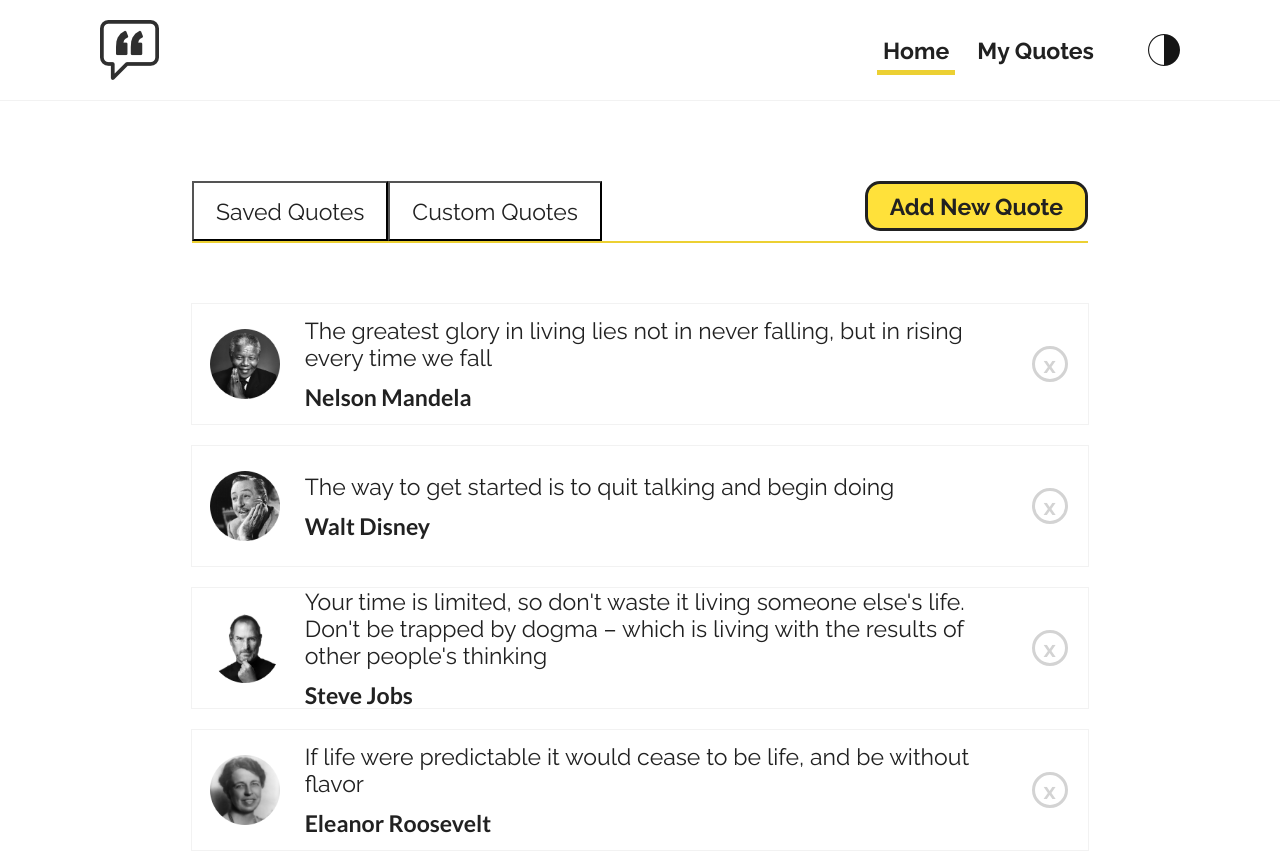
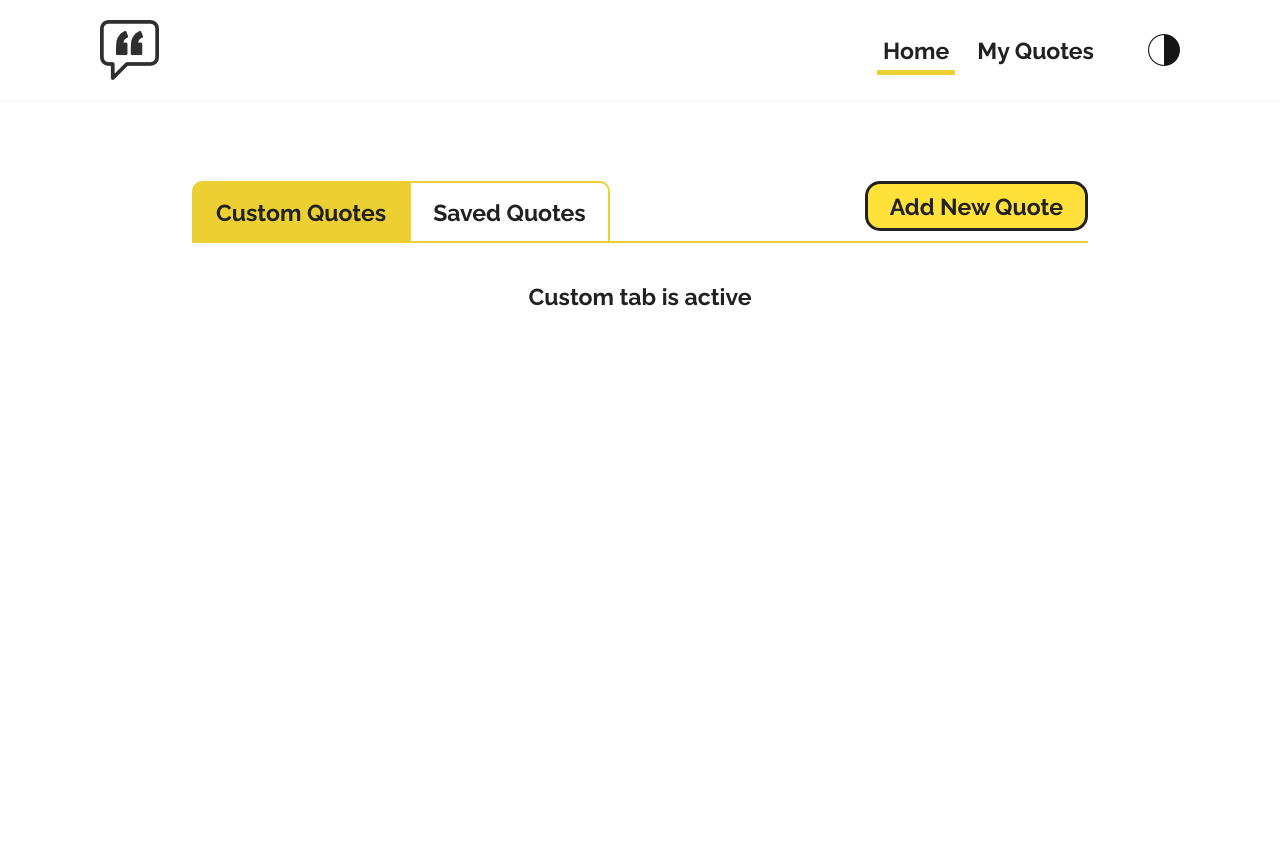
Before and after one commit to JHannah30/Quote-Generator, a React (Create React App) app in the folder quote-generator/: page /my-quotes in a window 1280 px wide. Shown: the top 853 px of the page. After the commit the page ends 800 px from the top, so only its background shows below. Built offline with nearby package versions, Linux system fonts and the light colour scheme.

Commit message:
Able to change between custom quotes and saved quotes tabs. Each tab changes which data appears on the page

```diff
--- a/quote-generator/src/App.js
+++ b/quote-generator/src/App.js
@@ -14,7 +14,7 @@ function App() {
   const [saveAlert, setSaveAlert] = useState(null)
   const [quotes, setQuotes] = useState([...QuoteData]);
   const [currentQuote, setCurrentQuote] = useState(quotes[Math.floor(Math.random() * 30)]);
-  const [customQuotes, setCustomQuotes] = useState([]);
+  const [customQuotes, setCustomQuotes] = useState(null);
 
   const handleDarkMode = () => {
     setDarkMode(!darkMode);
--- a/quote-generator/src/components/MyQuotes.css
+++ b/quote-generator/src/components/MyQuotes.css
@@ -14,8 +14,24 @@
 }
 
 .tab-btn {
+  margin-bottom: -2px;
   padding: 6px 22px;
   background-color: transparent;
+  border: solid 2px rgb(236, 208, 51);
+  font-weight: bold;
+}
+
+.left-tab {
+  border-radius: 10px 0 0 0;
+}
+
+.right-tab {
+  border-radius: 0 10px 0 0;
+  margin-left: -1px;
+}
+
+.active-tab {
+  background-color: rgb(236, 208, 51);
 }
 
 .add-quote-btn {
@@ -103,6 +119,10 @@
   color: #212121;
 }
 
+.my-quotes-dark .active-tab {
+  color: #212121;
+}
+
 .quote-card-dark {
   width: 70vw;
   height: 120px;
--- a/quote-generator/src/components/MyQuotes.js
+++ b/quote-generator/src/components/MyQuotes.js
@@ -1,4 +1,5 @@
 import './MyQuotes.css';
+import { useState } from 'react';
 
 const MyQuotes = ({
     darkMode,
@@ -6,6 +7,9 @@ const MyQuotes = ({
     quotes,
 }) => {
 
+    const [activeTab, setActiveTab] = useState("custom")
+
+    // Creates a quote card for each object within the given array
     const quoteCards = quotes.map((quote) =>
         <div className={ darkMode ? "quote-card-dark" : "quote-card" }>
             <div className="quote-card-section">
@@ -18,21 +22,36 @@ const MyQuotes = ({
             <div className="quote-card-section">
                 <button className="remove-btn">x</button>
             </div>
-
         </div>
     )
+
+    const showCustomQuotes = () => {
+        setActiveTab("custom");
+    }
+
+    const showSavedQuotes = () => {
+        setActiveTab("saved");
+    }
 
     return (
         <div className={ darkMode ? "my-quotes-dark" : "my-quotes" }>
             <nav className="tab-bar">
-                <button className="tab-btn">Saved Quotes</button>
-                <button className="tab-btn">Custom Quotes</button>
+                <button className={ activeTab === "custom" ? "tab-btn left-tab active-tab" : "tab-btn left-tab" } onClick={showCustomQuotes}>Custom Quotes</button>
+                <button className={ activeTab === "saved" ? "tab-btn right-tab active-tab" : "tab-btn right-tab" } onClick={showSavedQuotes}>Saved Quotes</button>
                 <button className="add-quote-btn">Add New Quote</button>
             </nav>
-            <div className="my-quotes-body">
-                {/* Render famous quotes array */}
+
+            {/* Renders if Custom Quotes tab is active */}
+            {activeTab === "custom" && <div className="custom-body">
+                <h1 className="test">Custom tab is active</h1>
+            </div>}
+
+            {/* Renders if Saved Quotes tab is active */}
+            {activeTab === "saved" && <div className="custom-body">
+                <div className="my-quotes-body">
                 {quoteCards}
-            </div>
+                </div>
+            </div>}
         </div>
      );
 }
```
